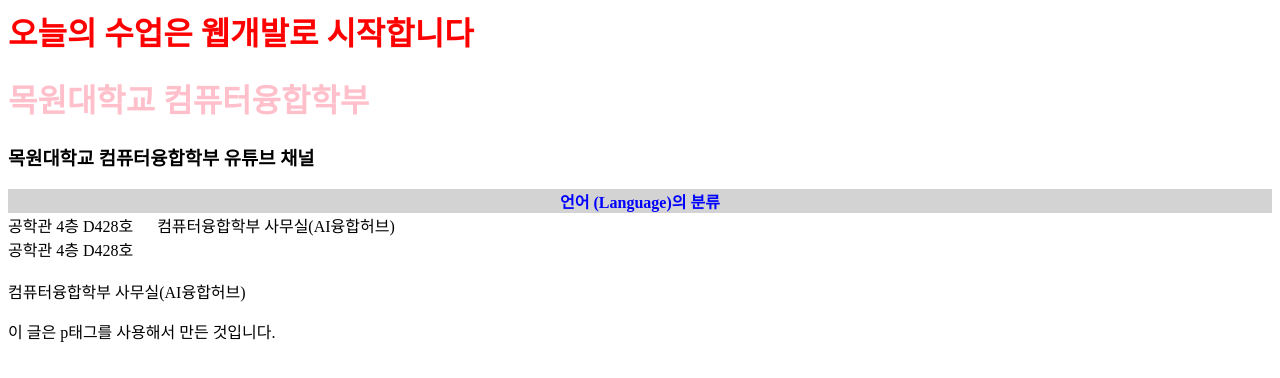
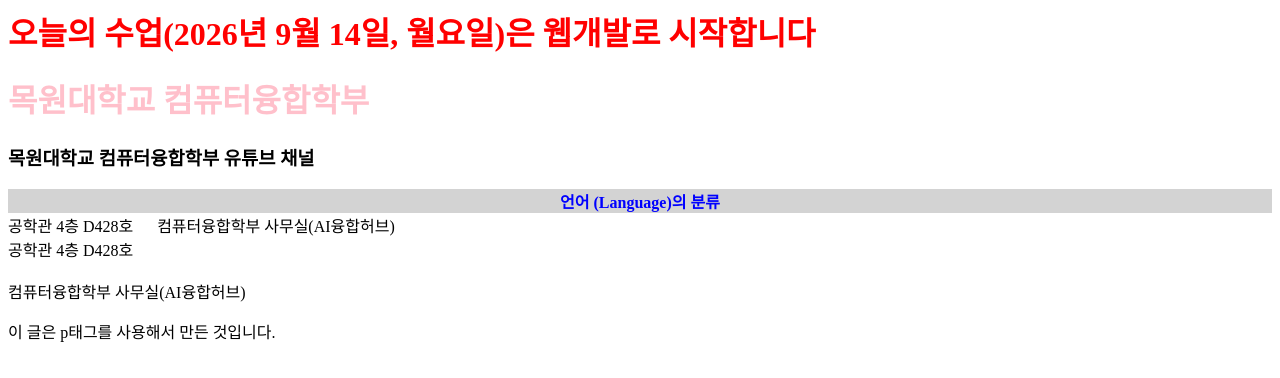
Before and after one commit to martin-yeo/web260914, a plain HTML site: page index.html in a window 1280 px wide. Drawn offline with Linux system fonts and the light colour scheme.

Commit message:
Update index.html

```diff
--- a/index.html
+++ b/index.html
@@ -3,7 +3,7 @@
     <title>여상수</title>
   </head>
   <body>
-    <h1 style="color:red;">오늘의 수업은 웹개발로 시작합니다</h1>
+    <h1 style="color:red;">오늘의 수업(2026년 9월 14일, 월요일)은 웹개발로 시작합니다</h1>
     <h1 style="color:pink;">목원대학교 컴퓨터융합학부</h1>
     <h3>목원대학교 컴퓨터융합학부 유튜브 채널</h3>
     <div style="color:blue; background-color:lightgray; text-align:center; font-weight:bold;">언어 (Language)의 분류</div>
```
